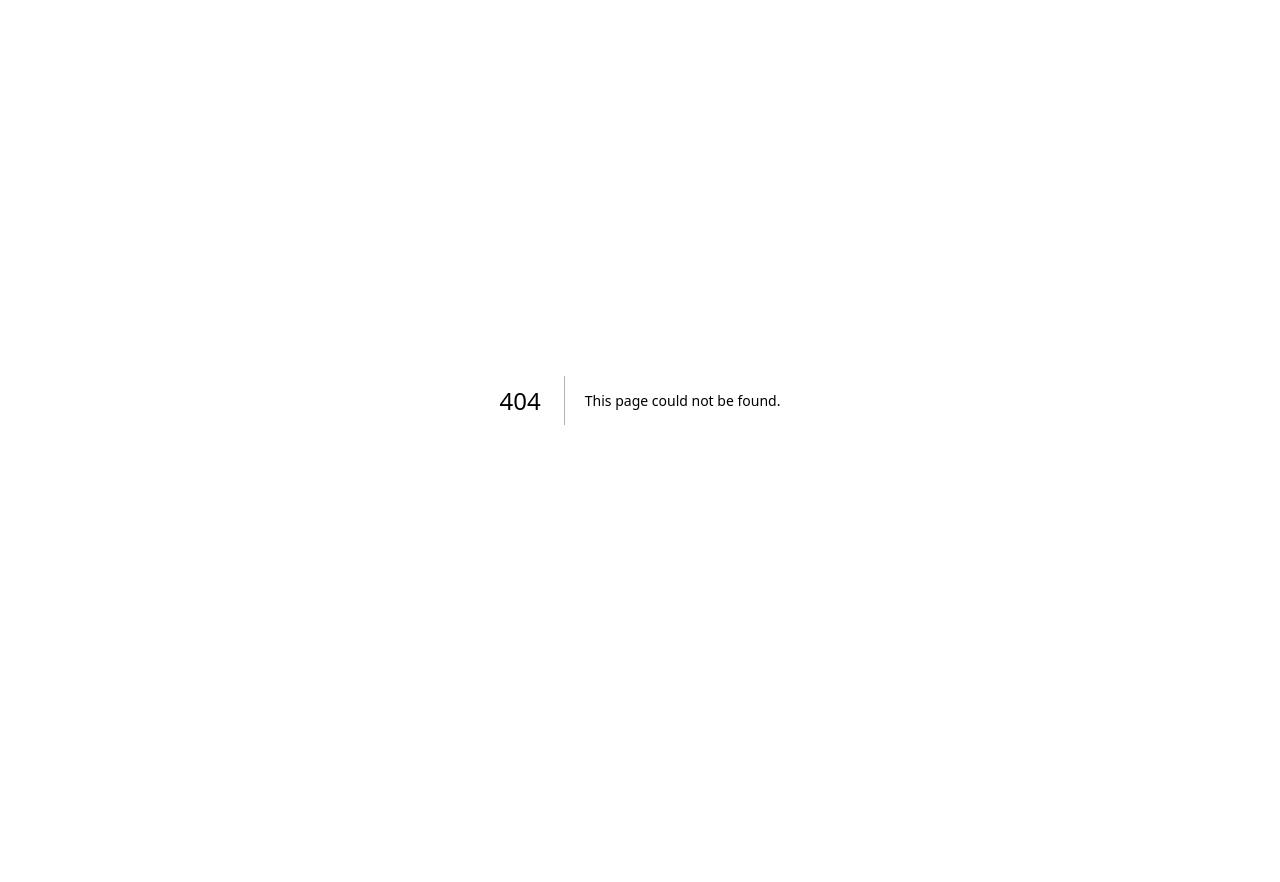
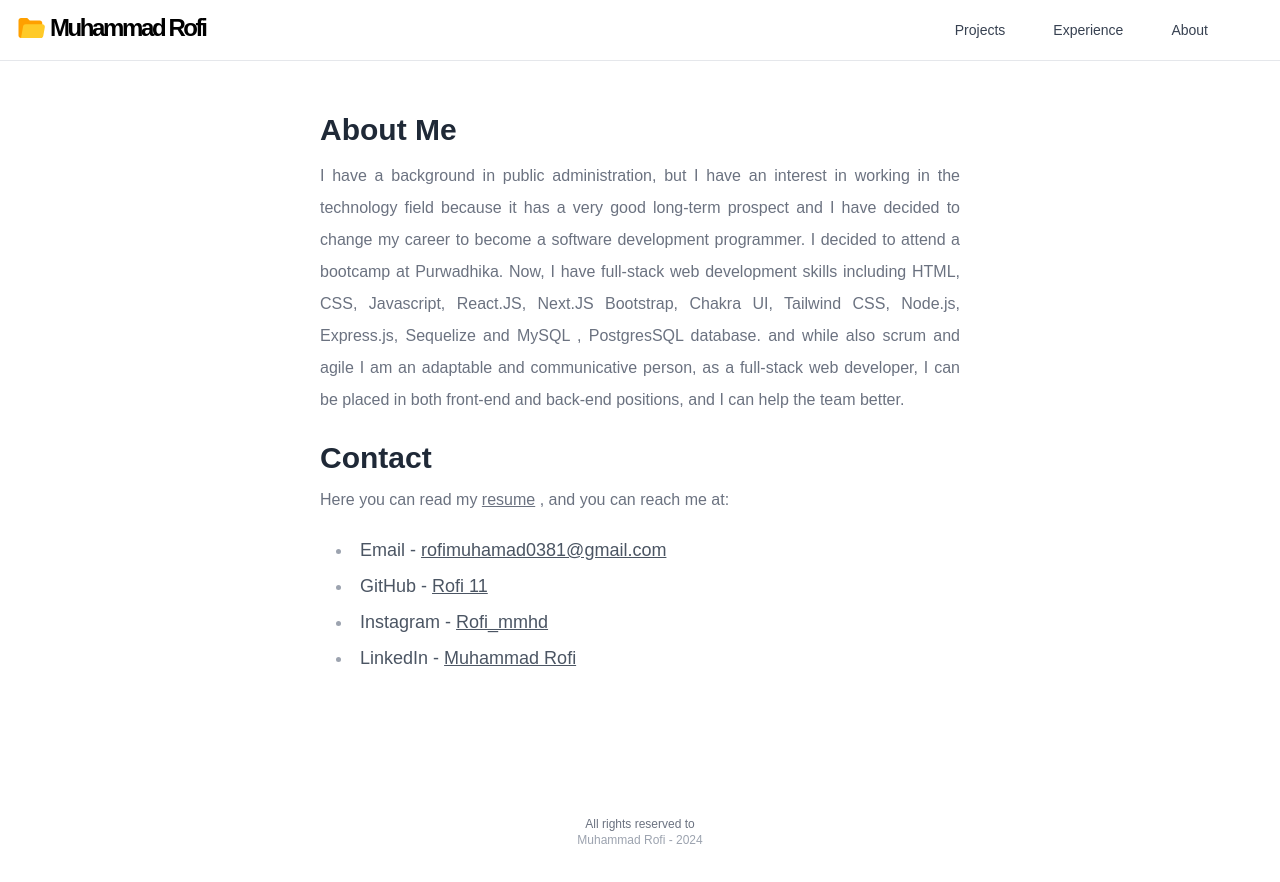
Before and after one commit to Rofi11/web-profile, a Next.js app: page /about in a window 1280 px wide. Before the commit this address had no page. Shown: the top 882 px of the page. Before the commit the page ends 800 px from the top, so only its background shows below. Built offline with nearby package versions, Linux system fonts and the light colour scheme.

Commit message:
feat/about-page : makes page about me

```diff
--- /dev/null
+++ b/src/app/about/page.tsx
@@ -0,0 +1,107 @@
+"use client";
+import React, { Component } from "react";
+import { motion } from "framer-motion";
+import Navbar from "@/components/Navbar";
+import Footer from "@/components/Footer";
+
+function AboutMe() {
+  return (
+    <main>
+      <Navbar />
+
+      <section id="contact-me">
+        <motion.div
+          className="default-body sm:small-body md:medium-body lg:large-body text-gray-800 dark:text-white pt-20 sm:pt28 md:pt-28 lg:pt-28 transition duration-300 ease-in-out"
+          initial={{ opacity: 0 }}
+          animate={{ opacity: 1 }}
+          transition={{ delay: 0.2 }}
+        >
+          <h1 className="text-3xl font-bold font-mark">About Me</h1>
+          <p className="leading-loose font-circular text-md text-justify text-gray-500 dark:text-whity mt-3 mb-6">
+            I have a background in public administration, but I have an interest
+            in working in the technology field because it has a very good
+            long-term prospect and I have decided to change my career to become
+            a software development programmer. I decided to attend a bootcamp at
+            Purwadhika. Now, I have full-stack web development skills including
+            HTML, CSS, Javascript, React.JS, Next.JS Bootstrap, Chakra UI,
+            Tailwind CSS, Node.js, Express.js, Sequelize and MySQL , PostgresSQL
+            database. and while also scrum and agile I am an adaptable and
+            communicative person, as a full-stack web developer, I can be placed
+            in both front-end and back-end positions, and I can help the team
+            better.
+          </p>
+
+          <h1 className="text-3xl font-bold font-mark">Contact</h1>
+          <p className="font-medium font-circular text-md text-gray-500 dark:text-whity mt-3 mb-6">
+            Here you can read my{" "}
+            <a
+              href="https://drive.google.com/file/d/1phTNfh4fAFH_K3lwRiWAC7WWTSgRlpvt/view?usp=sharing"
+              target="_blank"
+              className="underline hover:text-gray-900"
+            >
+              resume
+            </a>{" "}
+            , and you can reach me at:
+          </p>
+          <div
+            role="list"
+            className="list-disc space-y-2 pl-4 text-md sm:text-md md:text-lg lg:text-lg"
+          >
+            <li className="text-gray-400 font-circular dark:text-white">
+              <span className="text-gray-600 dark:text-white">
+                Email -{" "}
+                <a
+                  className="underline hover:text-gold-500 dark:hover:text-gold-500"
+                  href="mailto:rofimuhamad0381@gmail.com"
+                  target="_blank"
+                >
+                  rofimuhamad0381@gmail.com
+                </a>
+              </span>
+            </li>
+            <li className="text-gray-400 font-circular dark:text-white">
+              <span className="text-gray-600 dark:text-white">
+                GitHub -{" "}
+                <a
+                  className="underline hover:text-gold-500 dark:hover:text-gold-500"
+                  href="https://github.com/Rofi11"
+                  target="_blank"
+                >
+                  Rofi 11
+                </a>
+              </span>
+            </li>
+            <li className="text-gray-400 font-circular dark:text-white">
+              <span className="text-gray-600 dark:text-white">
+                Instagram -{" "}
+                <a
+                  className="underline hover:text-gold-500 dark:hover:text-gold-500"
+                  href="https://www.instagram.com/rofi_mmhd/"
+                  target="_blank"
+                >
+                  Rofi_mmhd
+                </a>
+              </span>
+            </li>
+            <li className="text-gray-400 font-circular dark:text-white">
+              <span className="text-gray-600 dark:text-white">
+                LinkedIn -{" "}
+                <a
+                  className="underline hover:text-gold-500 dark:hover:text-gold-500"
+                  href="https://www.linkedin.com/in/muhammad-rofi-a0511b165/"
+                  target="_blank"
+                >
+                  Muhammad Rofi
+                </a>
+              </span>
+            </li>
+          </div>
+        </motion.div>
+      </section>
+
+      <Footer />
+    </main>
+  );
+}
+
+export default AboutMe;
--- a/src/components/Navbar/index.tsx
+++ b/src/components/Navbar/index.tsx
@@ -37,7 +37,7 @@ function Navbar() {
           </Link>
 
           <Link
-            href={"portfolio"}
+            href={"/about"}
             // onClick={() => {
             //   window.scrollTo({ top: 0, left: 0, behavior: "smooth" });
             // }}
```
